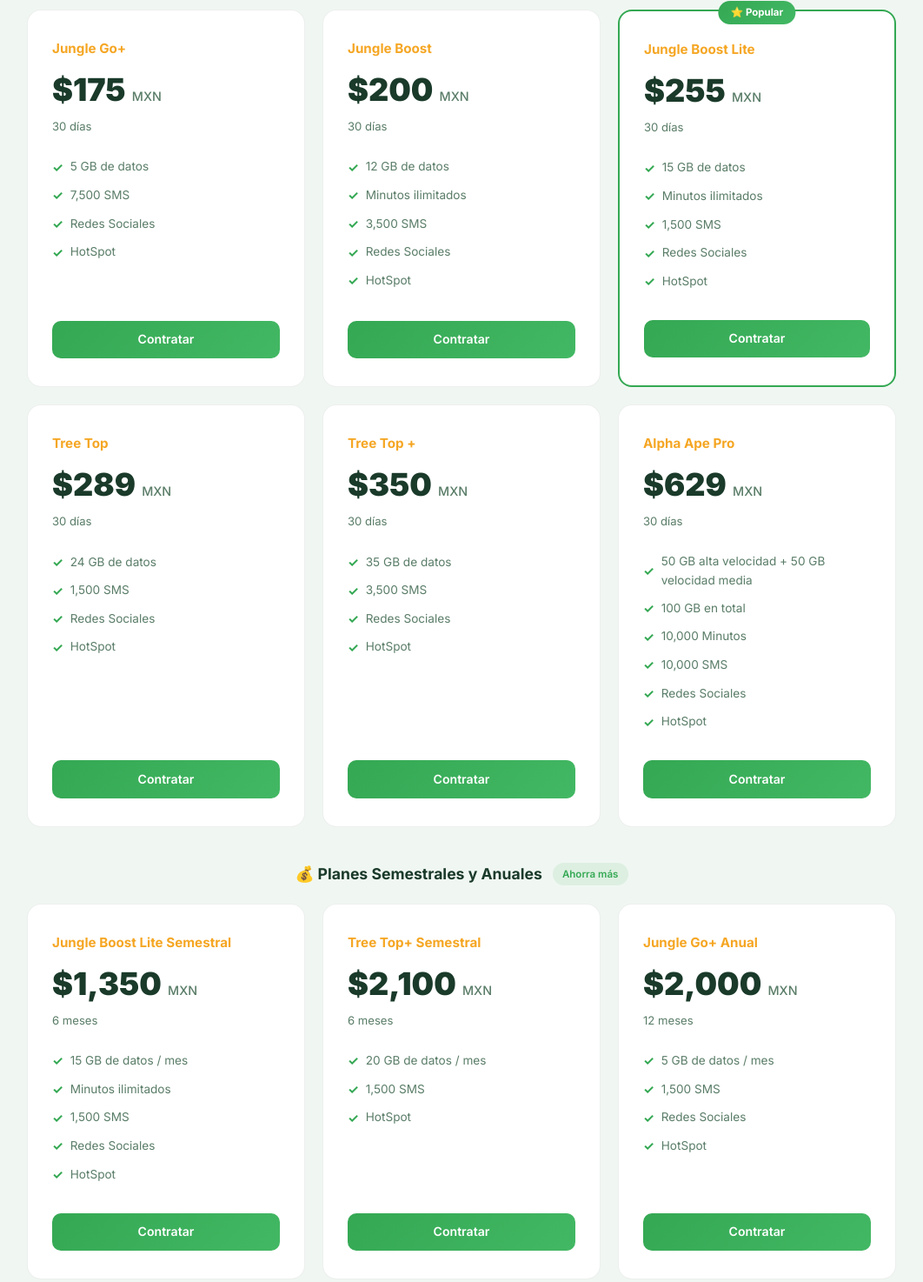
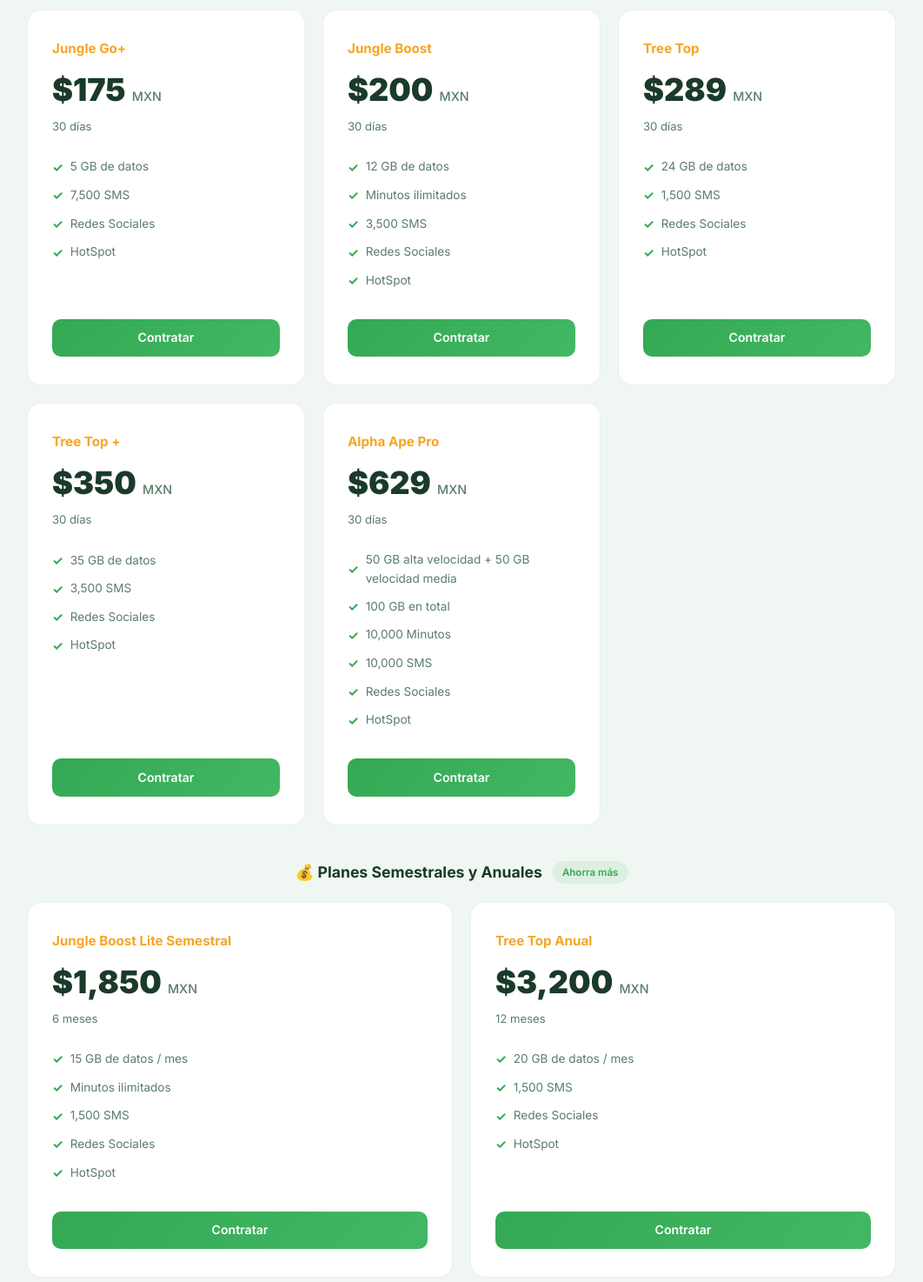
Before and after one commit to benjamin77834/monkeyphone-landing, a plain HTML site: page index.html in a window 1280 px wide. Shown: the part 2253-3727 px from the top of the page at 87% size, without its empty margins (109-1171 px from the left). Drawn offline with Linux system fonts and the light colour scheme.

Commit message:
feat: actualizar ofertas web (Boost Lite Semestral $1,850; quitar Boost Lite mensual, Tree Top+ Semestral, Jungle Go+ Anual)
Verificado: git diff --stat solo index.html (1 insercion de precio, 37 borrados); parseo HTML ok; plan-card 12 -> 9; sin $255, Tree Top+ Semestral ni Jungle Go+ Anual; un solo Tree Top Anual $3,200. Sin build/tests en el repo.

```diff
--- a/index.html
+++ b/index.html
@@ -804,19 +804,6 @@
         </ul>
         <a href="https://app.monkeyfon.com/" class="btn btn-primary">Contratar</a>
       </div>
-      <div class="plan-card featured">
-        <div class="plan-name">Jungle Boost Lite</div>
-        <div class="plan-price">$255 <span>MXN</span></div>
-        <div class="plan-period">30 días</div>
-        <ul class="plan-features">
-          <li>15 GB de datos</li>
-          <li>Minutos ilimitados</li>
-          <li>1,500 SMS</li>
-          <li>Redes Sociales</li>
-          <li>HotSpot</li>
-        </ul>
-        <a href="https://app.monkeyfon.com/" class="btn btn-primary">Contratar</a>
-      </div>
       <div class="plan-card">
         <div class="plan-name">Tree Top</div>
         <div class="plan-price">$289 <span>MXN</span></div>
@@ -861,34 +848,11 @@
     <div class="planes-grid">
       <div class="plan-card">
         <div class="plan-name">Jungle Boost Lite Semestral</div>
-        <div class="plan-price">$1,350 <span>MXN</span></div>
+        <div class="plan-price">$1,850 <span>MXN</span></div>
         <div class="plan-period">6 meses</div>
         <ul class="plan-features">
           <li>15 GB de datos / mes</li>
           <li>Minutos ilimitados</li>
-          <li>1,500 SMS</li>
-          <li>Redes Sociales</li>
-          <li>HotSpot</li>
-        </ul>
-        <a href="https://app.monkeyfon.com/" class="btn btn-primary">Contratar</a>
-      </div>
-      <div class="plan-card">
-        <div class="plan-name">Tree Top+ Semestral</div>
-        <div class="plan-price">$2,100 <span>MXN</span></div>
-        <div class="plan-period">6 meses</div>
-        <ul class="plan-features">
-          <li>20 GB de datos / mes</li>
-          <li>1,500 SMS</li>
-          <li>HotSpot</li>
-        </ul>
-        <a href="https://app.monkeyfon.com/" class="btn btn-primary">Contratar</a>
-      </div>
-      <div class="plan-card">
-        <div class="plan-name">Jungle Go+ Anual</div>
-        <div class="plan-price">$2,000 <span>MXN</span></div>
-        <div class="plan-period">12 meses</div>
-        <ul class="plan-features">
-          <li>5 GB de datos / mes</li>
           <li>1,500 SMS</li>
           <li>Redes Sociales</li>
           <li>HotSpot</li>
```
